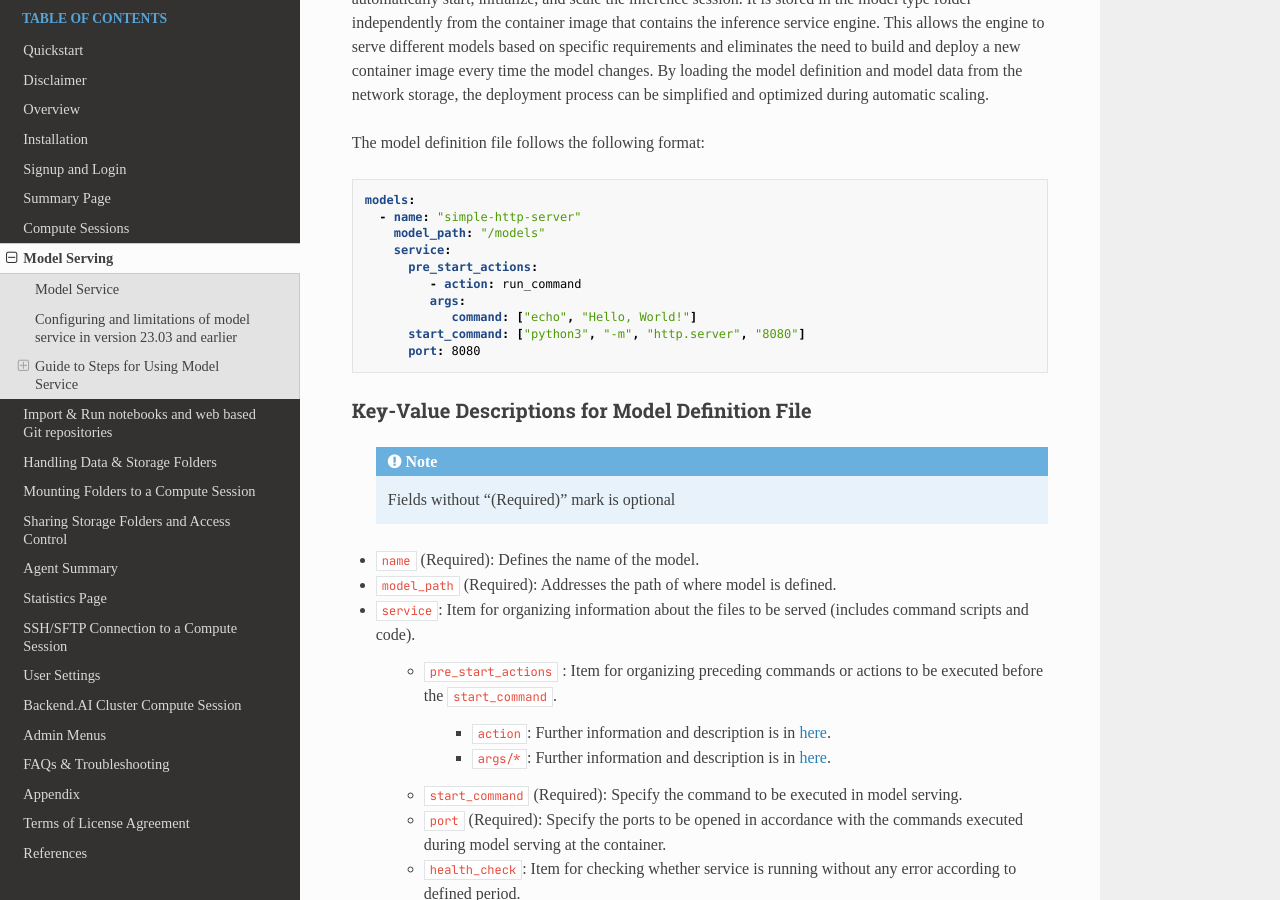
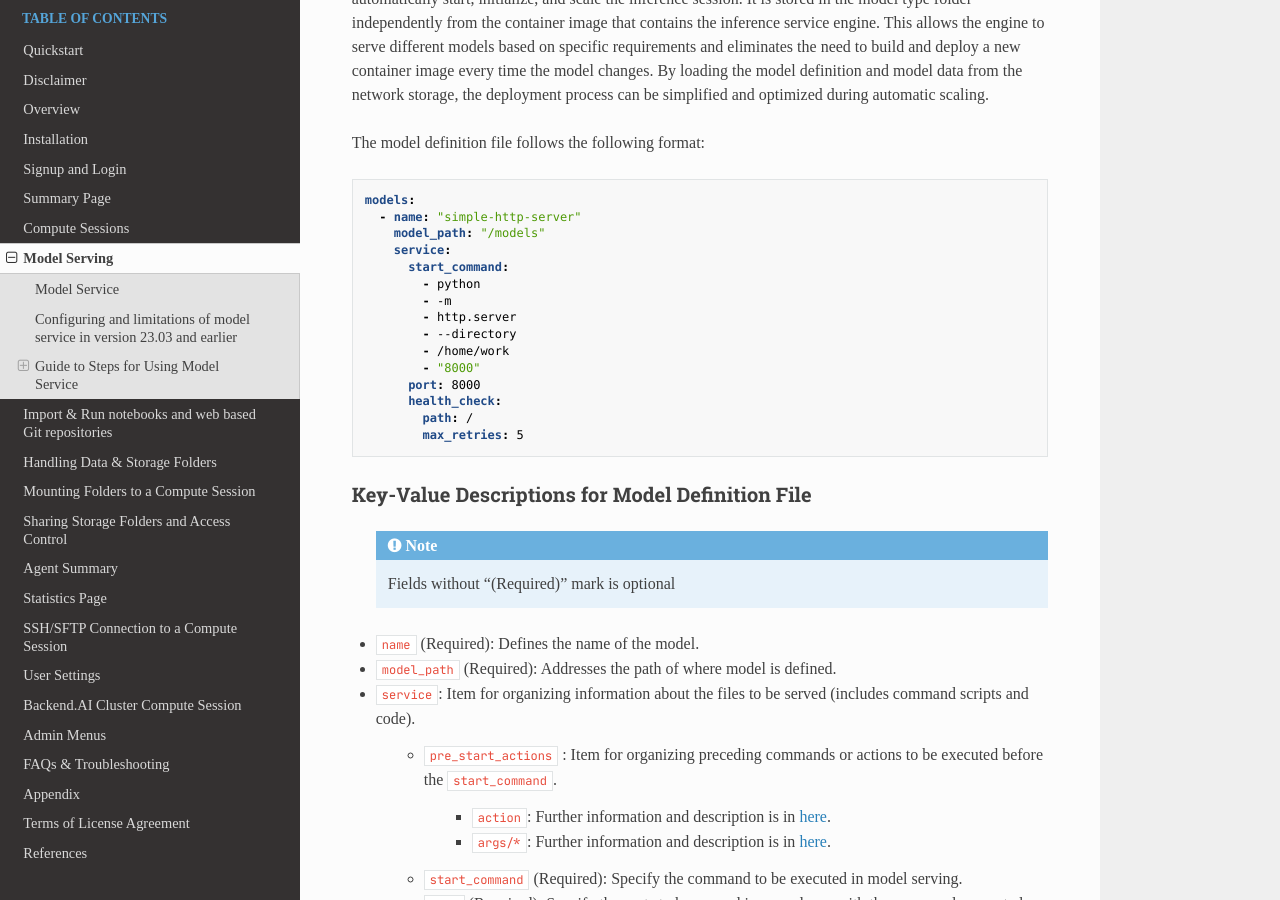
Before and after one commit to lablup/backend.ai-docs-webui, a Sphinx documentation site: the page built from docs/model_serving/model_serving.rst, in a window 1280 px wide and 900 px high, scrolled down 1874 px. Built offline with Sphinx 7.4.7 and the Read the Docs theme 2.0.0, drawn with Linux system fonts in a browser that asks for light colours; some web fonts are replaced.

Commit message:
docs: rewrite model-definition.yml file with proper indentation

```diff
--- a/docs/model_serving/model_serving.rst
+++ b/docs/model_serving/model_serving.rst
@@ -95,12 +95,17 @@ The model definition file follows the following format:
      - name: "simple-http-server"
        model_path: "/models"
        service:
-         pre_start_actions:
-            - action: run_command
-            args:
-               command: ["echo", "Hello, World!"]
-         start_command: ["python3", "-m", "http.server", "8080"]
-         port: 8080
+         start_command:
+           - python
+           - -m
+           - http.server
+           - --directory
+           - /home/work
+           - "8000"
+         port: 8000
+         health_check:
+           path: /
+           max_retries: 5
 
 .. _model_definition_guide:
 
```
